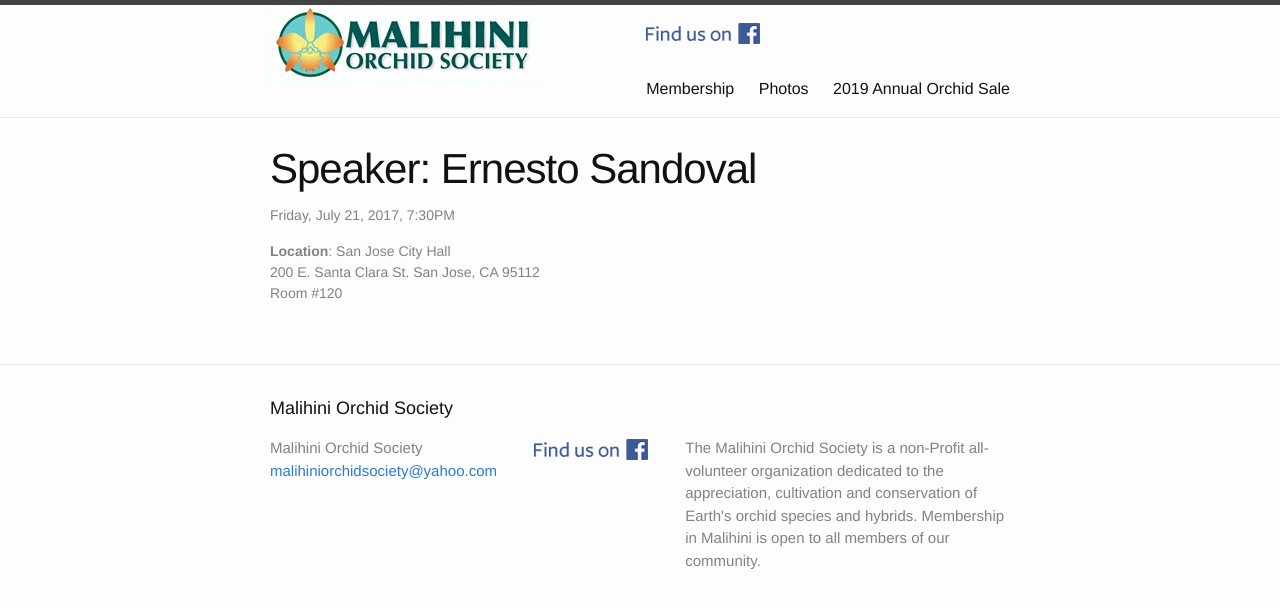
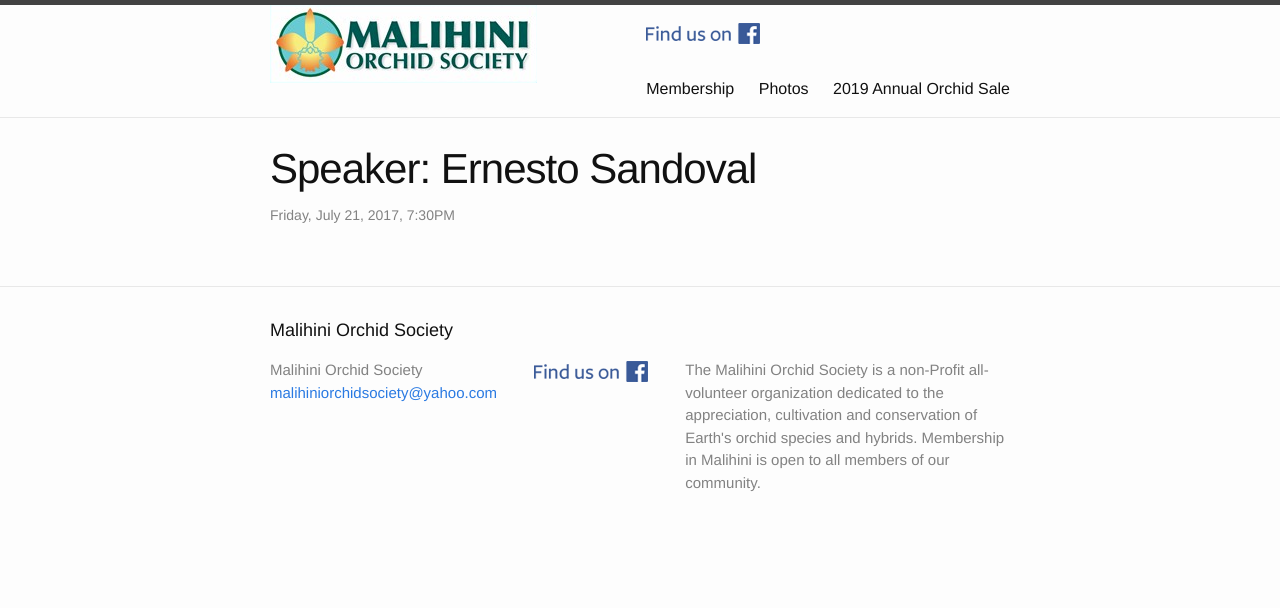
Before and after one commit to malihini/malihini.github.io, a Jekyll site: the page built from meeting/_posts/2017-07-21-meeting.md, in a window 1280 px wide. Shown: the top 608 px of the page. Built offline with Jekyll 4.4.1, drawn with Linux system fonts in a browser that asks for light colours.

Commit message:
Suppress location for sale

```diff
--- a/_layouts/meeting.html
+++ b/_layouts/meeting.html
@@ -6,9 +6,9 @@ layout: default
   <header class="post-header">
     <h1 class="post-title">{{ page.title }}</h1>
     <p class="post-meta">{{ page.date | date: "%A, %B %-d, %Y, %l:%M%p" }}{% if page.author %} • {{ page.author }}{% endif %}{% if page.meta %} • {{ page.meta }}{% endif %}</p>
-    <p class="post-meta"><strong>Location</strong>: San Jose City Hall<br>
+<!--    <p class="post-meta"><strong>Location</strong>: San Jose City Hall<br>
       200 E. Santa Clara St. San Jose, CA 95112<br>
-      Room #120</p>
+      Room #120</p> -->
   </header>
 
   <article class="post-content">
```
